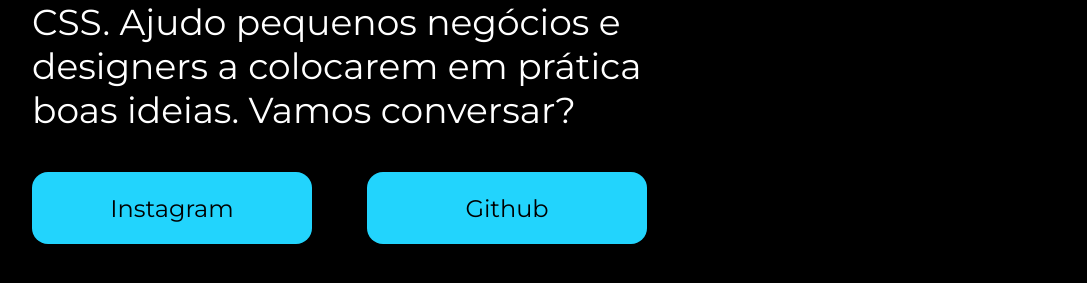
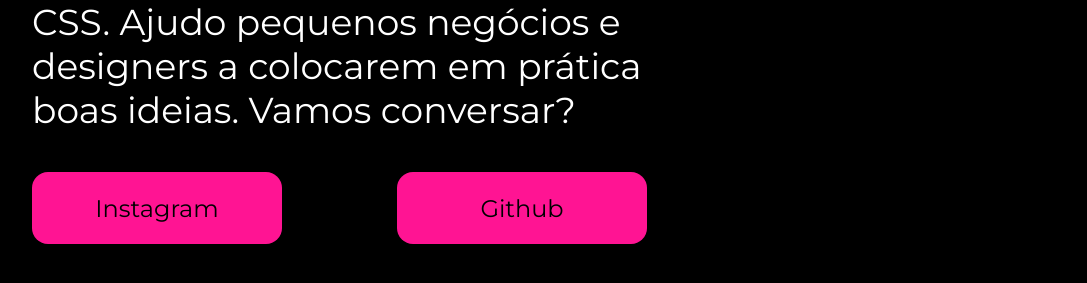
Before and after one commit to annajualmeida/portifoliopessoal, a plain HTML site: page prática 2 - html Anna Julia/index.html in a window 1280 px wide. Shown: the part 435-718 px from the top of the page, without its empty margins (96-1183 px from the left). Drawn offline with nearby package versions, Linux system fonts and the light colour scheme.

Commit message:
Add files via upload

```diff
--- a/prática 2 - html Anna Julia/index.html
+++ b/prática 2 - html Anna Julia/index.html
@@ -14,7 +14,7 @@
                 <p class="apresentacao-conteudo-paragrafo">Olá! Sou Anna Julia Almeida, desenvolvedora Front-end com especialidade em React, HTML e CSS. Ajudo pequenos negócios e designers a colocarem em prática boas ideias. Vamos conversar?</p>
             <div class="apresentacao-links">
                 <a class="botao" href="https://instagram.com/annaju.almeida">Instagram</a>
-                <a class="botao" href="https://github.com/marcelocsn">Github</a>
+                <a class="botao" href="https://github.com/annajualmeida">Github</a>
             </div>
             </section>
                 <img class="imagem" src="WhatsApp Image 2023-08-17 at 08.45.46.jpeg" alt="Foto programando">
--- a/prática 2 - html Anna Julia/style.css
+++ b/prática 2 - html Anna Julia/style.css
@@ -45,9 +45,9 @@
         justify-content: space-between;
 }
 .botao {
-        background-color: #22d4fd;
+        background-color: deeppink;
         color: black;
-        width: 280px;
+        width: 250px;
         text-align: center;
         border-radius: 16px;
         font-size: 24px;
```
